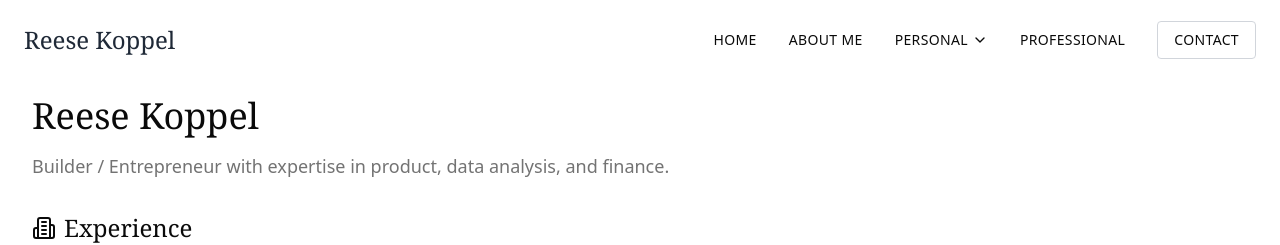
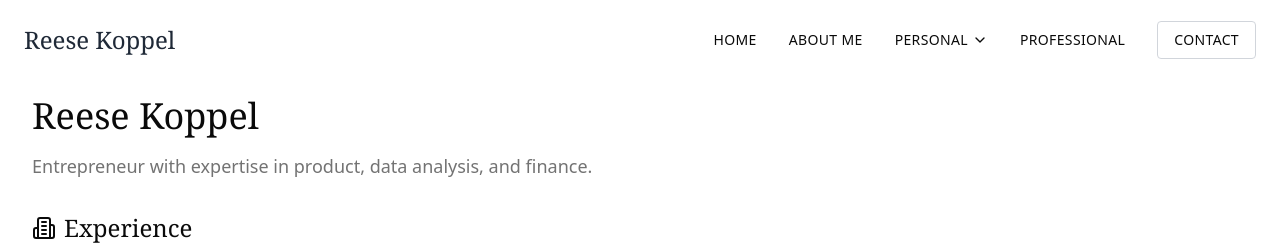
Before and after one commit to rk504/personal-website, a Next.js app: page /professional in a window 1280 px wide. Shown: the top 245 px of the page. Built offline with nearby package versions, Linux system fonts and the light colour scheme.

Commit message:
Testing auto-deploy

```diff
--- a/app/professional/page.tsx
+++ b/app/professional/page.tsx
@@ -11,7 +11,7 @@ export default function Professional() {
         <div className="max-w-2xl">
           <h1 className="text-4xl font-serif mb-4">Reese Koppel</h1>
           <p className="text-lg text-muted-foreground">
-            Builder / Entrepreneur with expertise in product, data analysis, and finance.
+            Entrepreneur with expertise in product, data analysis, and finance.
           </p>
         </div>
 
```
